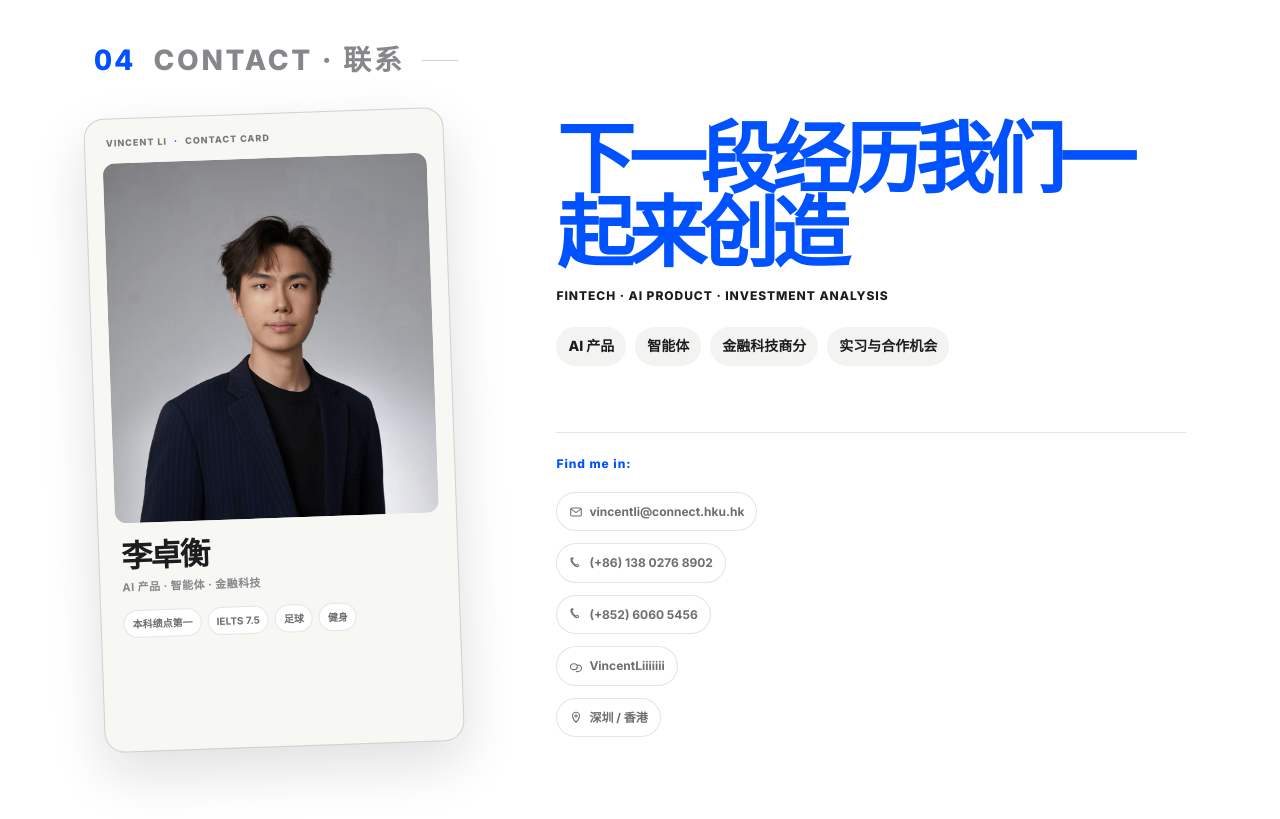
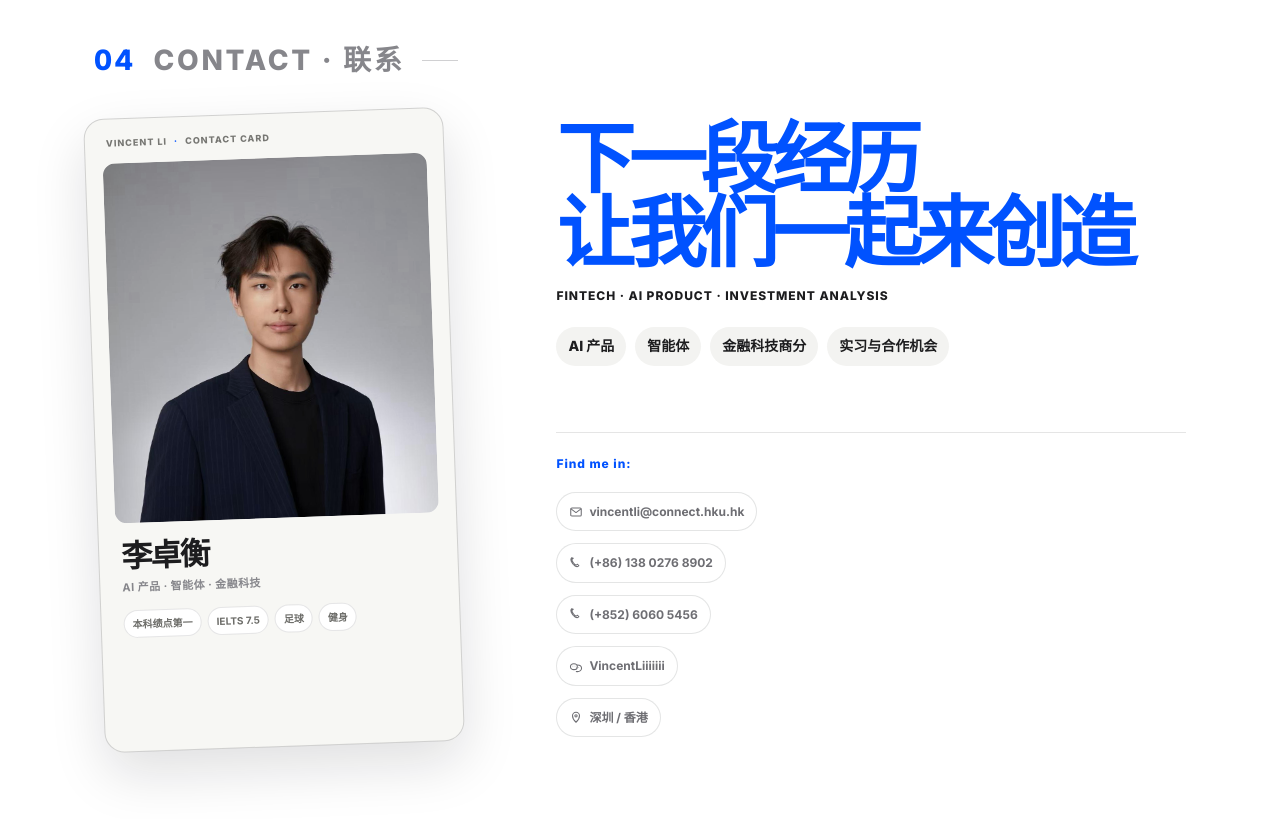
Before and after one commit to lizhuoheng273-debug/li-zhuoheng-website, a React (Vite) app: page / in a window 1280 px wide. Shown: the part 3120-3939 px from the top of the page. Built offline with nearby package versions, Linux system fonts and the light colour scheme.

Commit message:
copy: split contact headline in both languages

```diff
--- a/src/components/Contact.jsx
+++ b/src/components/Contact.jsx
@@ -68,7 +68,7 @@ export default function Contact({ lang }) {
             </div>
           </div>
           <div className="contact-copy">
-            <h2>{isEn ? 'Let’s create the next chapter together.' : '下一段经历我们一起来创造'}</h2>
+            <h2>{isEn ? <>The next chapter<br />Let’s create it together.</> : <>下一段经历<br />让我们一起来创造</>}</h2>
             <div className="contact-keywords">FinTech · AI Product · Investment Analysis</div>
             <div className="contact-focus">
               <span>{isEn ? 'AI Product' : 'AI 产品'}</span><span>{isEn ? 'AI Agents' : '智能体'}</span><span>{isEn ? 'FinTech Analysis' : '金融科技商分'}</span><span>{isEn ? 'Internships & Collaboration' : '实习与合作机会'}</span>
```
